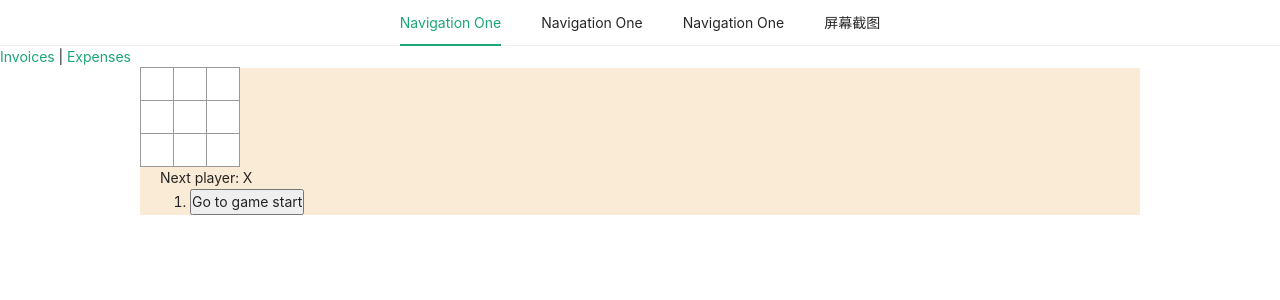
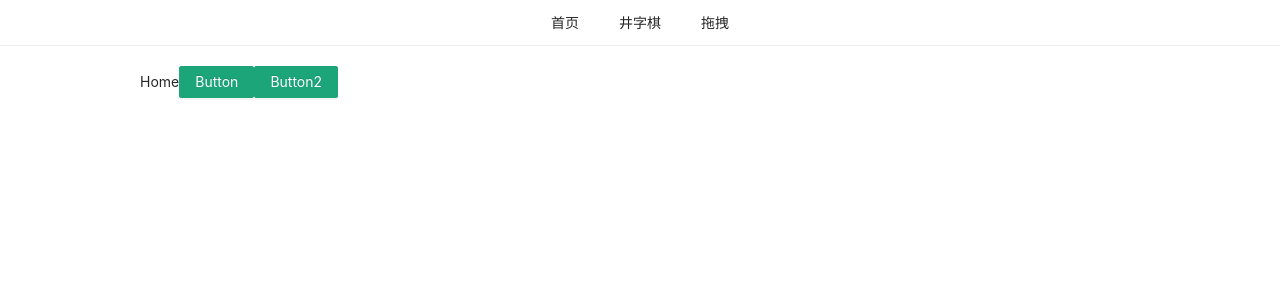
Before and after one commit to lan-he/lanhe-blog, a React (Create React App) app: page /#/toimg-design in a window 1280 px wide. Shown: the top 300 px of the page. Built offline with nearby package versions, Linux system fonts and the light colour scheme.

Commit message:
reactrouterv6增加

```diff
--- a/craco.config.js
+++ b/craco.config.js
@@ -1,6 +1,13 @@
 const CracoLessPlugin = require('craco-less')
+const path = require('path')
+const resolve = (dir) => path.resolve(__dirname, dir)
 
 module.exports = {
+    webpack: {
+        alias: {
+            '@': resolve('src'),
+        },
+    },
     plugins: [
         {
             plugin: CracoLessPlugin,
--- a/src/App.jsx
+++ b/src/App.jsx
@@ -1,28 +1,45 @@
-import { Outlet, Link } from 'react-router-dom'
+import { Outlet, useNavigate, useLocation } from 'react-router-dom'
 import './App.less'
-import html2canvas from 'html2canvas'
 import { Menu } from 'antd'
 import React from 'react'
 
 export default function App() {
+    const menuItems = [
+        {
+            key: 'home',
+            label: '首页',
+            path: '/home',
+        },
+        {
+            key: 'tic-tac-toe',
+            label: '井字棋',
+            path: '/tic-tac-toe',
+        },
+        {
+            key: 'toimg-design',
+            label: '拖拽',
+            path: '/toimg-design',
+        },
+    ]
+    const navigate = useNavigate()
+    const params = useLocation()
+    const onClickMenu = (item) => {
+        console.log(params, 'paramsparams')
+        navigate('/' + item.key)
+    }
+
     return (
         <div>
-            <Menu className="menu-box" mode="horizontal" defaultSelectedKeys={['home']}>
-                <Menu.Item key="home">Navigation One</Menu.Item>
-                <Menu.Item>Navigation One</Menu.Item>
-                <Menu.Item>Navigation One</Menu.Item>
-                <Menu.Item onClick={html2canvasScreenshot}>屏幕截图</Menu.Item>
-            </Menu>
-            <Link to="/home">Invoices</Link> | <Link to="/about">Expenses</Link>
-            <div className="outlet-box">
+            <Menu
+                className="menu-box"
+                mode="horizontal"
+                defaultOpenKeys={['sub1']}
+                items={menuItems}
+                onClick={onClickMenu}
+            />
+            <div className="outlet-box" id="screenshot">
                 <Outlet />
             </div>
         </div>
     )
 }
-function html2canvasScreenshot() {
-    var node = document.getElementById('root')
-    html2canvas(node).then(function (canvas) {
-        document.body.appendChild(canvas)
-    })
-}
--- a/src/App.less
+++ b/src/App.less
@@ -10,5 +10,5 @@
 .outlet-box {
     width: 1000px;
     margin: auto;
-    background-color: antiquewhite;
+    margin-top: 20px;
 }
--- /dev/null
+++ b/src/conponent/screenshot-modal.jsx
@@ -0,0 +1,19 @@
+import { Modal } from 'antd'
+import React, { useEffect } from 'react'
+
+const ScreenshotModal = (props) => {
+    const handleCancel = () => {
+        props.onHandleCancel()
+    }
+    useEffect(() => {
+        // console.log(props.contextsss, 'contextssscontextssscontextsss')
+    })
+    return (
+        <>
+            <Modal title="Basic Modal" visible={props.isModalVisible} onOk={handleCancel} onCancel={handleCancel}>
+                <img src={props.imgBeas64Show} alt="屏幕截图" />
+            </Modal>
+        </>
+    )
+}
+export default ScreenshotModal
--- a/src/index.jsx
+++ b/src/index.jsx
@@ -1,26 +1,6 @@
 import ReactDOM from 'react-dom/client'
-import { BrowserRouter, Routes, Route } from 'react-router-dom'
-import App from './App'
-import Expenses from './views/home.jsx'
-import Invoices from './views/tic-tac-toe.jsx'
+import React from 'react'
+import Router from './router/index.jsx'
 
 const root = ReactDOM.createRoot(document.getElementById('root'))
-root.render(
-    <BrowserRouter>
-        <Routes>
-            <Route path="/" element={<App />}>
-                <Route path="home" element={<Expenses />} />
-                <Route path="about" element={<Invoices />} />
-                <Route index element={<Invoices />} />
-                <Route
-                    path="*"
-                    element={
-                        <main style={{ padding: '1rem' }}>
-                            <p>There's nothing here!</p>
-                        </main>
-                    }
-                />
-            </Route>
-        </Routes>
-    </BrowserRouter>
-)
+root.render(<Router />)
--- /dev/null
+++ b/src/router/index.jsx
@@ -0,0 +1,24 @@
+import React, { Suspense, lazy } from 'react'
+import { BrowserRouter, Route, Routes, Navigate } from 'react-router-dom'
+import { Spin } from 'antd'
+import App from '@/App.jsx'
+import Home from '@/views/home.jsx'
+const TicTacToe = lazy(() => import('@/views/tic-tac-toe.jsx'))
+const ToimgDesign = lazy(() => import('@/views/toimg-design.jsx'))
+
+export default function Router() {
+    return (
+        <BrowserRouter>
+            <Suspense fallback={<Spin delay={1000} />}>
+                <Routes>
+                    <Route path="/" element={<App />}>
+                        <Route index element={<Home />} />
+                        <Route path="tic-tac-toe" element={<TicTacToe />} />
+                        <Route path="toimg-design" element={<ToimgDesign />} />
+                        <Route path="*" element={<Navigate to="/" />} />
+                    </Route>
+                </Routes>
+            </Suspense>
+        </BrowserRouter>
+    )
+}
--- a/src/views/home.jsx
+++ b/src/views/home.jsx
@@ -1,5 +1,4 @@
 import React from 'react'
-// import { useLocation } from 'react-router-dom'
 import { Button } from 'antd'
 
 class Home extends React.Component {
--- a/src/views/tic-tac-toe.jsx
+++ b/src/views/tic-tac-toe.jsx
@@ -97,7 +97,6 @@ class Game extends React.Component {
         const current = history[this.state.stepNumber]
         const winner = calculateWinner(current.squares)
         const moves = history.map((step, move) => {
-            console.log(move, 'www')
             const desc = move ? 'Go to move #' + move : 'Go to game start'
             return (
                 <li key={move}>
--- /dev/null
+++ b/src/views/toimg-design.jsx
@@ -0,0 +1,81 @@
+import React, { useState } from 'react'
+import html2canvas from 'html2canvas'
+import './toimg-design.less'
+import ScreenshotModal from '@/conponent/screenshot-modal.jsx'
+import { Button } from 'antd'
+
+export default function ToimgDesign() {
+    var selected
+    const dragOver = (e) => {
+        e.preventDefault()
+        // 拖动目标(drop)是不是在拖拽源(drag)的前面
+        if (isBefore(selected, e.target)) {
+            e.target.parentNode.insertBefore(selected, e.target)
+        } else {
+            e.target.parentNode.insertBefore(selected, e.target.nextSibling)
+        }
+    }
+    function isBefore(el1, el2) {
+        var cur
+        if (el2.parentNode === el1.parentNode) {
+            for (cur = el1.previousSibling; cur; cur = cur.previousSibling) {
+                if (cur === el2) return true
+            }
+        } else return false
+    }
+    function dragEnd(e) {
+        selected = null
+    }
+
+    function dragStart(e) {
+        selected = e.target
+    }
+    const [isModalVisible, setIsModalVisible] = useState(false)
+    const [imgBeas64, setImgBeas64] = useState(false)
+    const html2canvasScreenshot = () => {
+        var node = document.getElementById('canvas')
+        html2canvas(node).then((canvas) => {
+            setImgBeas64(canvas.toDataURL('image/png'))
+            // const dataImg = new Image()
+            // dataImg.src = canvas.toDataURL('image/png')
+            // const alink = document.createElement("a");
+            // alink.href = dataImg.src;
+            // alink.download = "testImg.jpg";
+            // alink.click();
+            setIsModalVisible(true)
+        })
+    }
+
+    const onHandleCancels = () => {
+        setIsModalVisible(false)
+    }
+    const appleList = [1, 2, 3, 4, 5, 6]
+    return (
+        <div className="toimg-design">
+            <Button onClick={html2canvasScreenshot} type="primary">
+                截图
+            </Button>
+            <ul id="canvas">
+                {appleList.map((item) => {
+                    return (
+                        <li
+                            className="foundation-drag"
+                            draggable="true"
+                            onDragStart={dragStart}
+                            onDragEnd={dragEnd}
+                            onDragOver={dragOver}
+                            key={item}
+                        >
+                            {item}
+                        </li>
+                    )
+                })}
+            </ul>
+            <ScreenshotModal
+                imgBeas64Show={imgBeas64}
+                isModalVisible={isModalVisible}
+                onHandleCancel={onHandleCancels}
+            />
+        </div>
+    )
+}
--- /dev/null
+++ b/src/views/toimg-design.less
@@ -0,0 +1,20 @@
+.toimg-design {
+    display: flex;
+    flex-direction: column;
+    align-items: center;
+    #canvas {
+        margin-top: 20px;
+    }
+    .foundation-drag {
+        width: 200px;
+        height: 40px;
+        text-align: center;
+        line-height: 40px;
+        border: 1px dashed #cccccc;
+        cursor: pointer;
+        user-select: none;
+        background-color: white;
+        list-style: none;
+        transition: 0.3s;
+    }
+}
```
Also changed, not shown: src/views/home.less (added).
